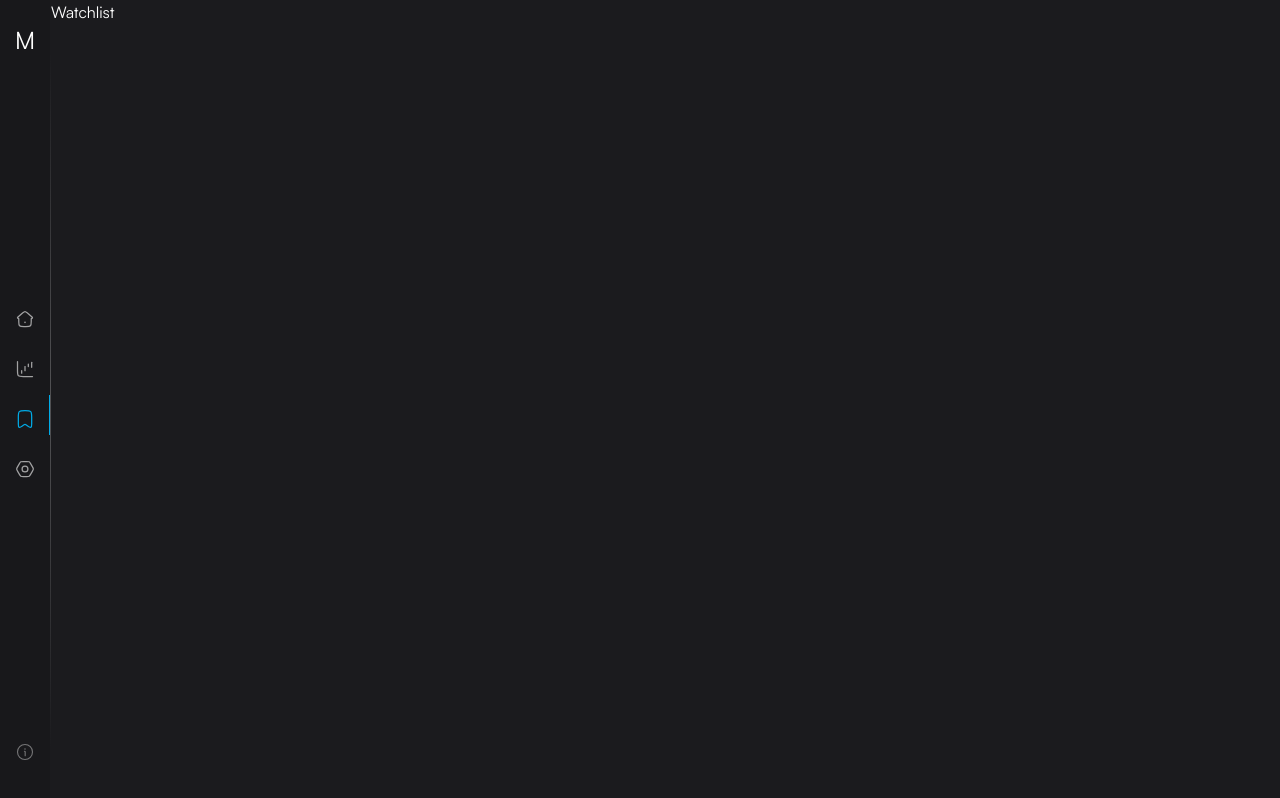
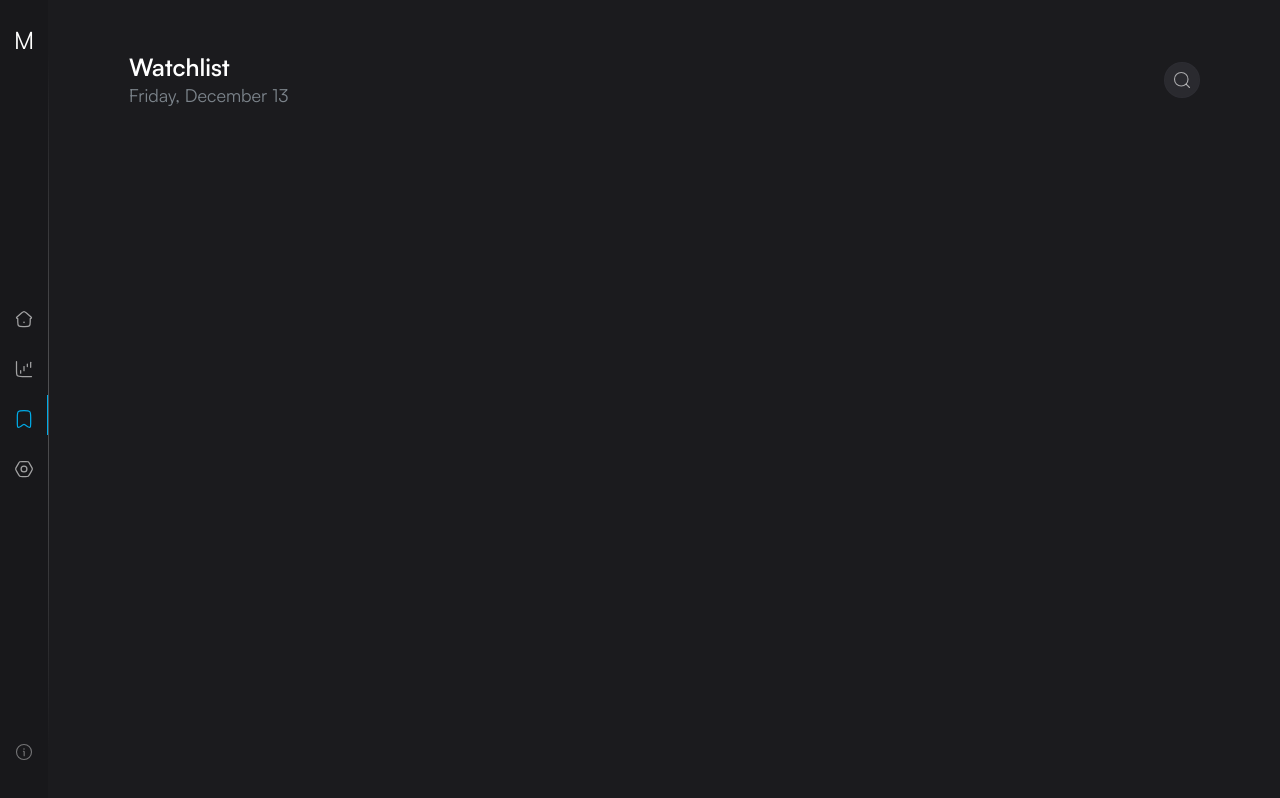
Before and after one commit to MichaelMkrtch/meridian, a SvelteKit app: page /watchlist in a window 1280 px wide. Built offline with nearby package versions, Linux system fonts and the light colour scheme.

Commit message:
feat: add headers to routes

```diff
--- a/src/lib/components/ui/Header.svelte
+++ b/src/lib/components/ui/Header.svelte
@@ -1,8 +1,11 @@
 <script lang="ts">
 	import SearchIcon from '../icons/SearchIcon.svelte';
 	import Tooltip from './tooltip/Tooltip.svelte';
+	import { page } from '$app/stores';
 
 	let { title } = $props();
+
+	const isPreferences = $state($page.url.pathname === '/preferences');
 
 	const options: Intl.DateTimeFormatOptions = {
 		weekday: 'long',
@@ -16,7 +19,7 @@
 <header class="flex h-36 items-center justify-between p-20">
 	<div class="flex flex-col">
 		<h1 class="-mb-0.5 text-2xl font-semibold">{title}</h1>
-		<p class="text-lg text-[#868F97]/90">{fullDate}</p>
+		<p class="text-lg text-[#868F97]/90">{isPreferences ? 'email' : fullDate}</p>
 	</div>
 	<Tooltip content="Search" side="bottom" sideOffset={10} key1="/">
 		<span
--- a/src/routes/+page.svelte
+++ b/src/routes/+page.svelte
@@ -1,4 +1,4 @@
-<script>
+<script lang="ts">
 	import Header from '$lib/components/ui/Header.svelte';
 </script>
 
--- a/src/routes/metrics/+page.svelte
+++ b/src/routes/metrics/+page.svelte
@@ -1 +1,12 @@
-<h1>Metrics</h1>
+<script lang="ts">
+	import Header from '$lib/components/ui/Header.svelte';
+</script>
+
+<svelte:head>
+	<title>Metrics | Meridian</title>
+</svelte:head>
+
+<div class="mx-auto h-full w-full max-w-[1350px]">
+	<Header title="Metrics" />
+	<main></main>
+</div>
--- a/src/routes/preferences/+page.svelte
+++ b/src/routes/preferences/+page.svelte
@@ -1 +1,12 @@
-<h1>Preferences</h1>
+<script lang="ts">
+	import Header from '$lib/components/ui/Header.svelte';
+</script>
+
+<svelte:head>
+	<title>Preferences</title>
+</svelte:head>
+
+<div class="mx-auto h-full w-full max-w-[1350px]">
+	<Header title="Preferences" />
+	<main></main>
+</div>
--- a/src/routes/watchlist/+page.svelte
+++ b/src/routes/watchlist/+page.svelte
@@ -1 +1,12 @@
-<h1>Watchlist</h1>
+<script lang="ts">
+	import Header from '$lib/components/ui/Header.svelte';
+</script>
+
+<svelte:head>
+	<title>Watchlist</title>
+</svelte:head>
+
+<div class="mx-auto h-full w-full max-w-[1350px]">
+	<Header title="Watchlist" />
+	<main></main>
+</div>
```
